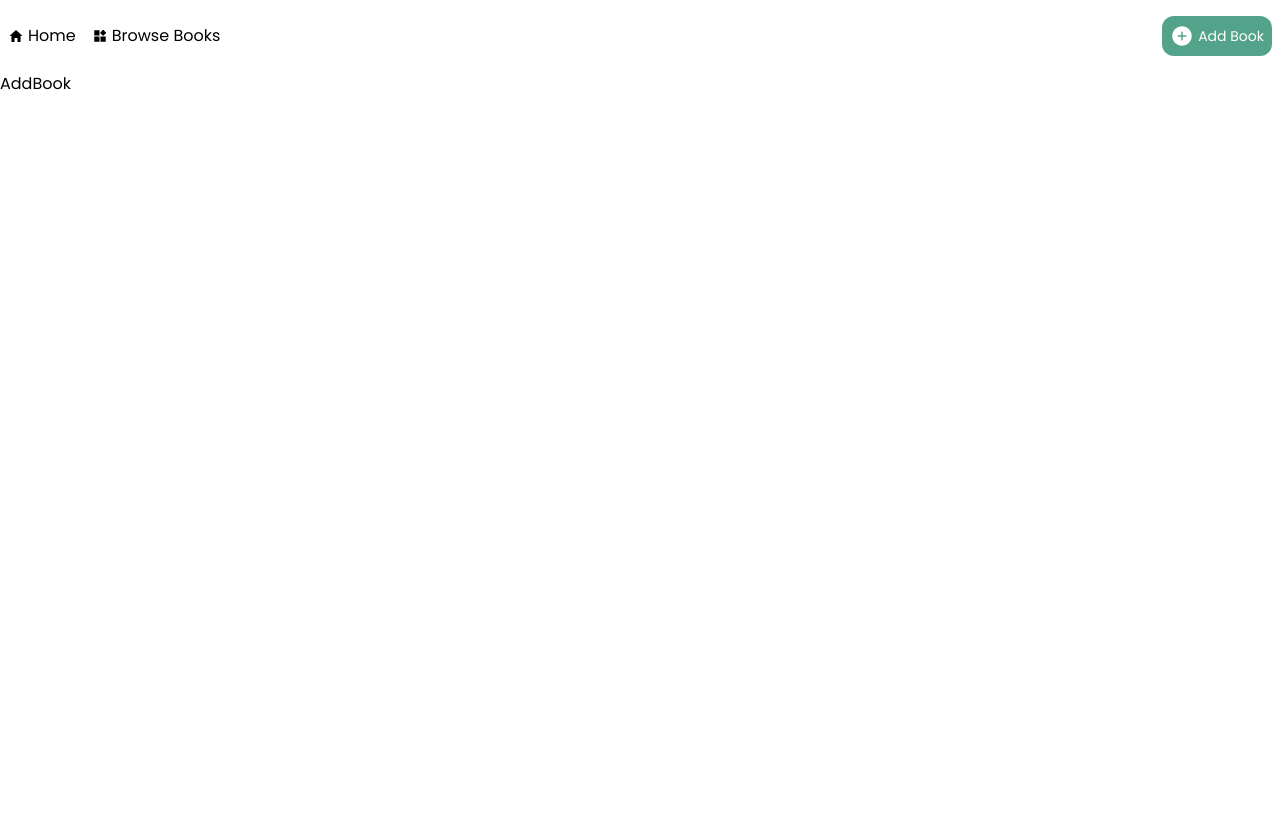
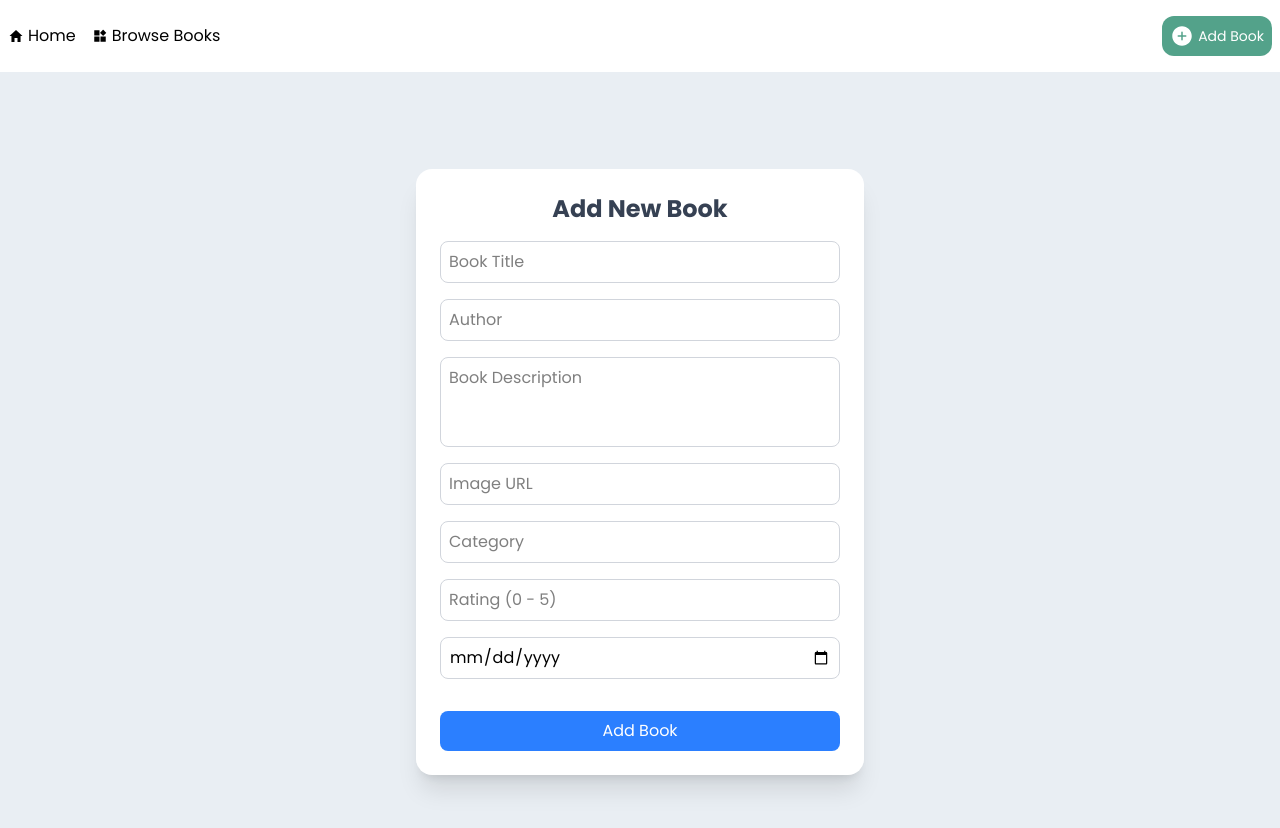
Before and after one commit to KaranRawat21/BookVerse, a React (Vite) app: page /addbook in a window 1280 px wide. Shown: the top 828 px of the page. Before the commit the page ends 800 px from the top, so only its background shows below. Built offline with nearby package versions, Linux system fonts and the light colour scheme; no server answers.

Commit message:
created add Book page to add a book

```diff
--- a/src/components/AddBook.jsx
+++ b/src/components/AddBook.jsx
@@ -1,6 +1,152 @@
+import { useState } from "react";
+import { useDispatch } from "react-redux";
+import { addBook } from "../redux/Slice/booksSlice";
+import { useNavigate } from "react-router";
 
 export default function AddBook() {
+  const dispatch = useDispatch();
+  const navigate = useNavigate();
+
+  const [errorMsg, setErrorMsg] = useState("");
+  const [formData, setFormData] = useState({
+    title: "",
+    author: "",
+    description: "",
+    image: "",
+    category: "",
+    rating: "",
+    publishedDate: "",
+  });
+
+  const handleChange = (e) => {
+    setErrorMsg("");
+    const { name, value } = e.target;
+    setFormData((prev) => ({ ...prev, [name]: value }));
+  };
+
+  const handleSubmit = (e) => {
+    e.preventDefault();
+
+    // ✅ Validation: all fields must be filled
+    if (
+      !formData.title ||
+      !formData.author ||
+      !formData.description ||
+      !formData.image ||
+      !formData.category ||
+      !formData.rating ||
+      !formData.publishedDate
+    ) {
+      setErrorMsg("Please fill all the fields!");
+      return;
+    }
+
+    const newBook = {
+      id: Date.now(), // auto-generated ID
+      ...formData,
+      rating: parseFloat(formData.rating) || 0,
+    };
+
+    dispatch(addBook(newBook));
+
+    // ✅ Reset form
+    setFormData({
+      title: "",
+      author: "",
+      description: "",
+      image: "",
+      category: "",
+      rating: "",
+      publishedDate: "",
+    });
+
+    navigate("/browsebooks"); // redirect after adding
+  };
+
   return (
-    <div>AddBook</div>
-  )
+    <div className="min-h-screen flex justify-center items-center bg-[#e9eef3] px-4">
+      <form
+        onSubmit={handleSubmit}
+        className="bg-white p-6 rounded-2xl shadow-xl w-full max-w-md flex flex-col gap-4"
+      >
+        <h2 className="text-2xl font-bold text-center text-gray-700">
+          Add New Book
+        </h2>
+
+        <input
+          type="text"
+          name="title"
+          value={formData.title}
+          onChange={handleChange}
+          placeholder="Book Title"
+          className="p-2 border border-gray-300 rounded-lg"
+        />
+
+        <input
+          type="text"
+          name="author"
+          value={formData.author}
+          onChange={handleChange}
+          placeholder="Author"
+          className="p-2 border border-gray-300 rounded-lg"
+        />
+
+        <textarea
+          name="description"
+          value={formData.description}
+          onChange={handleChange}
+          placeholder="Book Description"
+          rows="3"
+          className="p-2 border border-gray-300 rounded-lg resize-none"
+        />
+
+        <input
+          type="text"
+          name="image"
+          value={formData.image}
+          onChange={handleChange}
+          placeholder="Image URL"
+          className="p-2 border border-gray-300 rounded-lg"
+        />
+
+        <input
+          type="text"
+          name="category"
+          value={formData.category}
+          onChange={handleChange}
+          placeholder="Category"
+          className="p-2 border border-gray-300 rounded-lg"
+        />
+
+        <input
+          type="number"
+          step="0.1"
+          max="5"
+          name="rating"
+          value={formData.rating}
+          onChange={handleChange}
+          placeholder="Rating (0 - 5)"
+          className="p-2 border border-gray-300 rounded-lg"
+        />
+
+        <input
+          type="date"
+          name="publishedDate"
+          value={formData.publishedDate}
+          onChange={handleChange}
+          placeholder="Published Date"
+          className="p-2 border border-gray-300 rounded-lg"
+        />
+
+        <p className="text-sm text-red-500">{errorMsg}</p>
+
+        <button
+          type="submit"
+          className="bg-blue-500 text-white py-2 rounded-lg hover:bg-blue-600 transition"
+        >
+          Add Book
+        </button>
+      </form>
+    </div>
+  );
 }
--- a/src/components/BookDetails.jsx
+++ b/src/components/BookDetails.jsx
@@ -6,21 +6,23 @@ export default function BookDetails() {
 
   const books = useSelector(state => state.books.list);
   const { id } = useParams();
+  console.log(typeof (id))
 
-  const seletedBook = books.find(book => book?.id === id);
-  console.log(seletedBook)
+
+  const seletedBook = books.find(book => String(book?.id) === String(id));
+
 
   return (
     <div className="bg-[#e9eef3] min-h-screen px-3 py-5 flex flex-col gap-6">
       <Link
         to="/browsebooks"
-        className=" w-fit bg-[#53a28a] p-2 hidden md:flex rounded-xl text-white "
+        className=" w-fit bg-[#53a28a] p-2 flex rounded-xl text-white "
       >Go Back</Link>
 
       <div className="max-w-6xl flex flex-col md:flex-row items-center gap-10">
 
         <div className="w-full flex justify-center">
-          <img src={seletedBook?.image} className="  w-full max-w-[200px] rounded-2xl " />
+          <img src={seletedBook?.image || "https://placehold.co/150x200?text=No+Image"} className="  w-full max-w-[200px] rounded-2xl " />
         </div>
 
         <div className="w-full flex flex-col gap-2">
--- a/src/components/BrowseBooks.jsx
+++ b/src/components/BrowseBooks.jsx
@@ -6,17 +6,20 @@ import Categories from "./Categories";
 export default function BrowseBooks() {
   const books = useSelector((state) => state.books.list);
   const [searchTerm, setSearchTerm] = useState("");
+  const [selectedCategory, setSelectedCategory] = useState("all");
 
   // filter books based on search
   const filteredBooks = books.filter((book) =>
     book.title.toLowerCase().includes(searchTerm.toLowerCase()) || book.author.toLowerCase().includes(searchTerm)
   );
 
+
+
   return (
     <div className="bg-[#e9eef3] px-3 flex flex-col gap-6 items-center p-6 min-h-screen">
       {/* Category Section */}
       <div className="w-full">
-        <Categories />
+        <Categories setSelectedCategory={selectedCategory} />
       </div>
 
       {/* Search Bar */}
--- a/src/components/Categories.jsx
+++ b/src/components/Categories.jsx
@@ -1,20 +1,43 @@
-import React from 'react'
+import React, { useState } from "react";
 
-export default function Categories() {
+export default function Categories({ setSelectedCategory }) {
+  const [active, setActive] = useState("All");
+
+  const categories = [
+    "All",
+    "Fantasy",
+    "Fiction",
+    "Science Fiction",
+    "Biography",
+    "History",
+    "Cook Books",
+    "Children Books",
+  ];
+
+  const handleClick = (category) => {
+    setActive(category);
+    setSelectedCategory(category);
+  };
+
   return (
-    <div className=" flex flex-col gap-2">
-      <p className=" text-gray-500 font-medium text-sm">Books Categories</p>
+    <div className="flex flex-col gap-2">
+      <p className="text-gray-500 font-medium text-sm">Books Categories</p>
 
-      <div className="flex flex-wrap gap-2 [&>button]:px-4 [&>button]:py-2 [&>button]:bg-blue-500 [&>button]:text-white [&>button]:rounded-xl [&>button]:hover:bg-blue-600 [&>button]:transition">
-        <button>Fantasy</button>
-        <button>Fiction</button>
-        <button>Science Fiction</button>
-        <button>Biography</button>
-        <button>History</button>
-        <button>Cook Books</button>
-        <button>Children Books</button>
+      <div className="flex flex-wrap gap-2">
+        {categories.map((cat) => (
+          <button
+            key={cat}
+            onClick={() => handleClick(cat)}
+            className={`px-4 py-2 rounded-xl transition
+              ${active === cat
+                ? "bg-blue-600 text-white"
+                : "bg-blue-100 text-blue-600 hover:bg-blue-200"
+              }`}
+          >
+            {cat}
+          </button>
+        ))}
       </div>
     </div>
-
-  )
+  );
 }
--- a/src/redux/Slice/booksSlice.js
+++ b/src/redux/Slice/booksSlice.js
@@ -62,7 +62,11 @@ const booksSlice = createSlice({
     loading: false,
     error: null,
   },
-  reducers: {},
+  reducers: {
+    addBook: ((state, action) => {
+      state.list.unshift(action.payload);
+    })
+  },
   extraReducers: builder => {
     builder
       .addCase(fetchBooks.pending, state => {
@@ -79,5 +83,5 @@ const booksSlice = createSlice({
       });
   }
 });
-
+export const { addBook } = booksSlice.actions;
 export default booksSlice.reducer;
```
